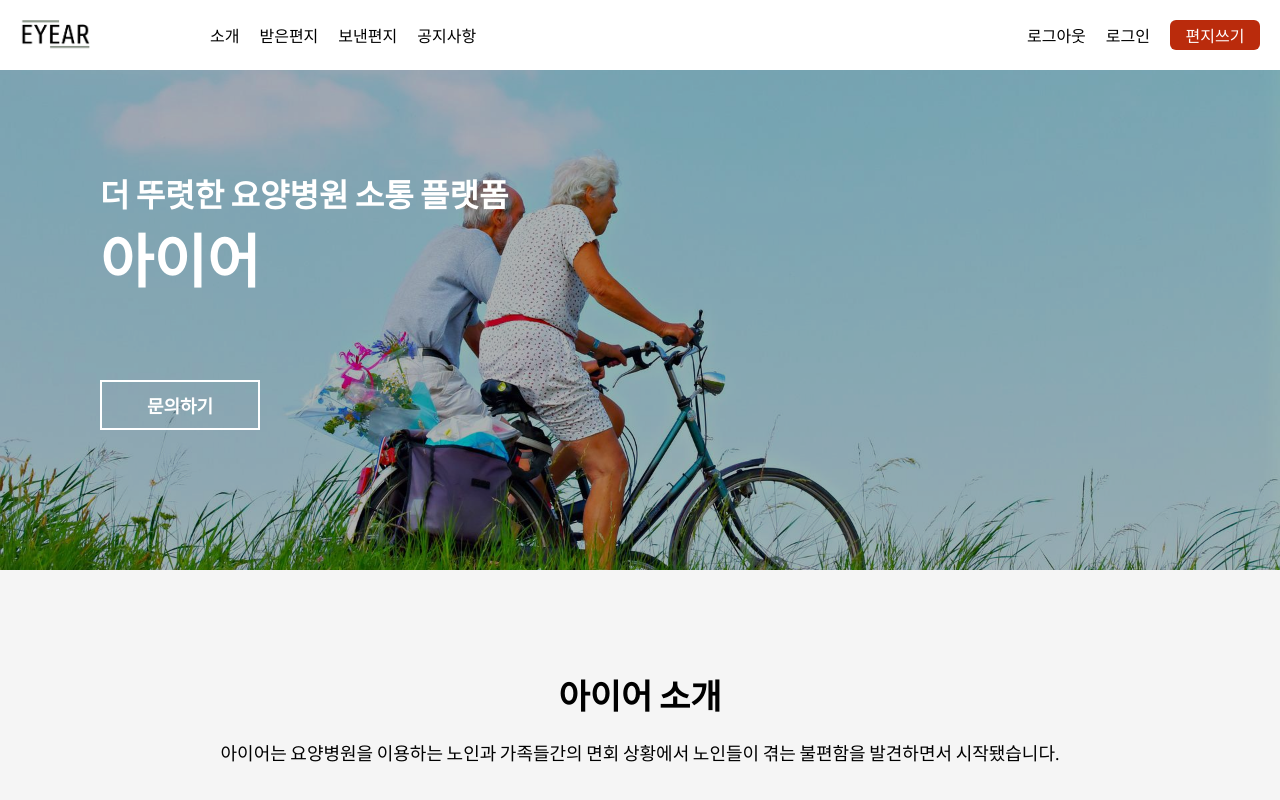
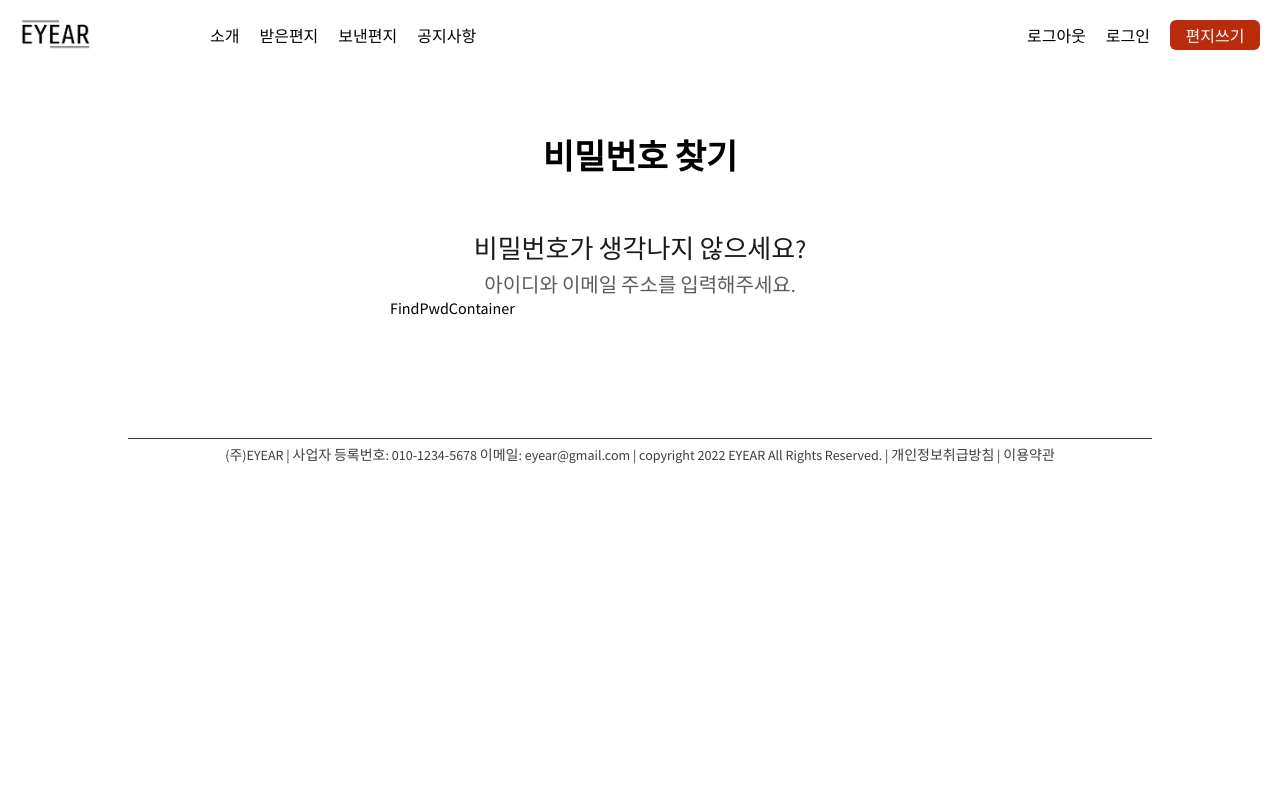
Before and after one commit to eyear22/eyear_frontend, a React (Create React App) app: page /findPwd in a window 1280 px wide. Before the commit this address led to /. Shown: the top 800 px of the page. Built offline with nearby package versions, Linux system fonts and the light colour scheme.

Commit message:
[FEAT] 비밀번호찾기 라우터 추가

```diff
--- a/src/App.js
+++ b/src/App.js
@@ -20,6 +20,7 @@ import ManagePatients from './pages/ManagePatients';
 import NoticeDetail from './pages/NoticeDetail';
 import FindId from './pages/FindId';
 import FindIdSuccess from './pages/FindIdSuccess';
+import FindPwd from './pages/FindPwd';
 
 // 로그인된 경우 접근할 수 있는 url
 const AuthRoutes = () => (
@@ -49,6 +50,7 @@ const HomeRoutes = () => (
     <Route path="/join/done" element={<JoinDone />} />
     <Route path="/findId" element={<FindId />} />
     <Route path="/findId/success" element={<FindIdSuccess />} />
+    <Route path="/findPwd" element={<FindPwd />} />
     <Route path="*" element={<Navigate replace to="/" />} />
   </Routes>
 );
--- /dev/null
+++ b/src/components/findPwd/FindPwdContainer.js
@@ -0,0 +1,16 @@
+import styled from 'styled-components';
+import Layout from '../common/Layout';
+import FindPwdTop from './FindPwdTop';
+
+const FindPwdContainer = () => {
+  return (
+    <>
+      <Layout title="비밀번호 찾기" width={500} bgColor="#fff">
+        <FindPwdTop question="비밀번호가 생각나지 않으세요?" desc="아이디와 이메일 주소를 입력해주세요." />
+        <div>FindPwdContainer</div>
+      </Layout>
+    </>
+  );
+};
+
+export default FindPwdContainer;
--- /dev/null
+++ b/src/components/findPwd/FindPwdTop.js
@@ -0,0 +1,41 @@
+import styled from 'styled-components';
+import { mobile } from '../../utils/responsive';
+
+const FindPwdTop = ({ question, desc }) => {
+  return (
+    <>
+      <Container>
+        <Question>{question}</Question>
+        <Desc>{desc}</Desc>
+      </Container>
+    </>
+  );
+};
+
+const Container = styled.section`
+  margin-top: 50px;
+  ${mobile({ marginTop: 40 })}
+`;
+
+const Question = styled.h1`
+  font-family: 'Source Sans Pro';
+  font-style: normal;
+  font-weight: 400;
+  font-size: 26px;
+  line-height: 40px;
+  text-align: center;
+  color: #1a1a1a;
+  ${mobile({ fontSize: 22 })}
+`;
+
+const Desc = styled.h1`
+  font-family: 'Source Sans Pro';
+  font-style: normal;
+  font-weight: 400;
+  font-size: 20px;
+  text-align: center;
+  color: #5c5c5c;
+  ${mobile({ fontSize: 16 })}
+`;
+
+export default FindPwdTop;
--- /dev/null
+++ b/src/pages/FindPwd.js
@@ -0,0 +1,11 @@
+import FindPwdContainer from '../components/findPwd/FindPwdContainer';
+
+const FindPwd = () => {
+  return (
+    <>
+      <FindPwdContainer />
+    </>
+  );
+};
+
+export default FindPwd;
```
